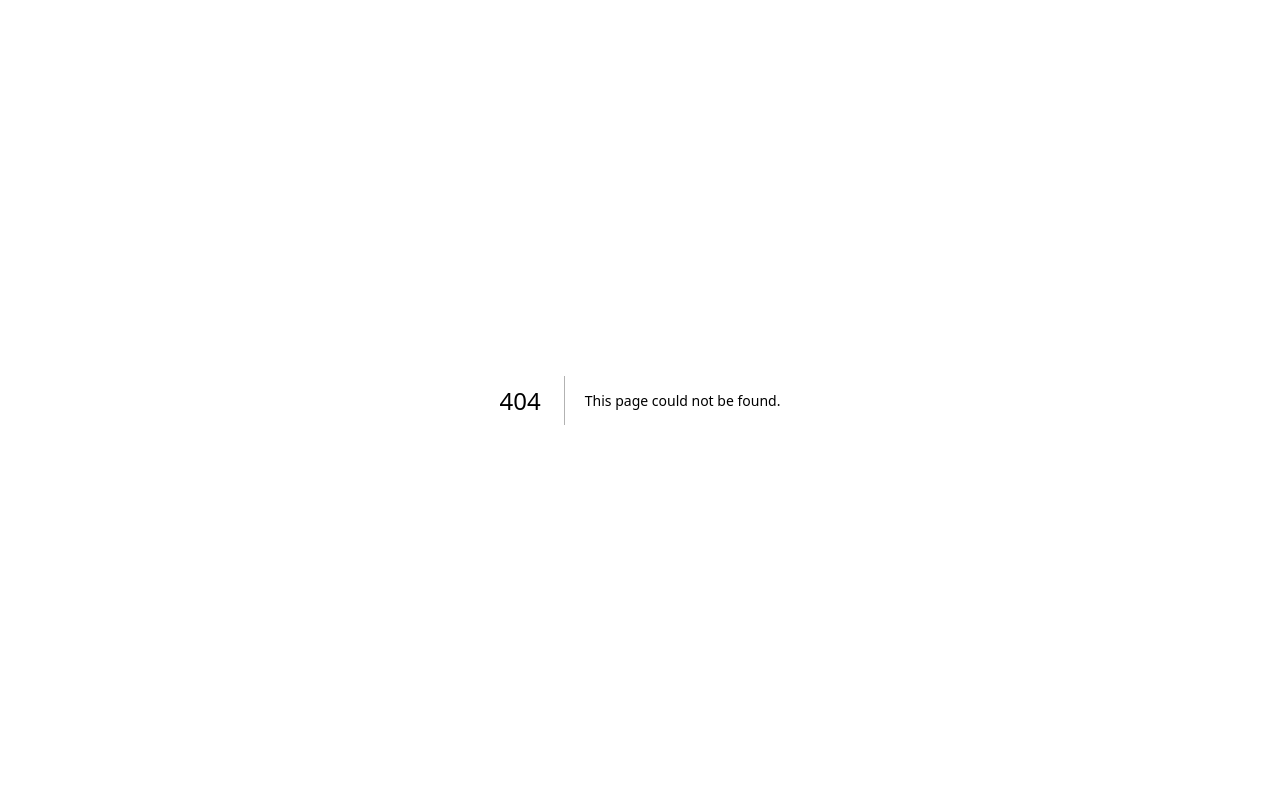
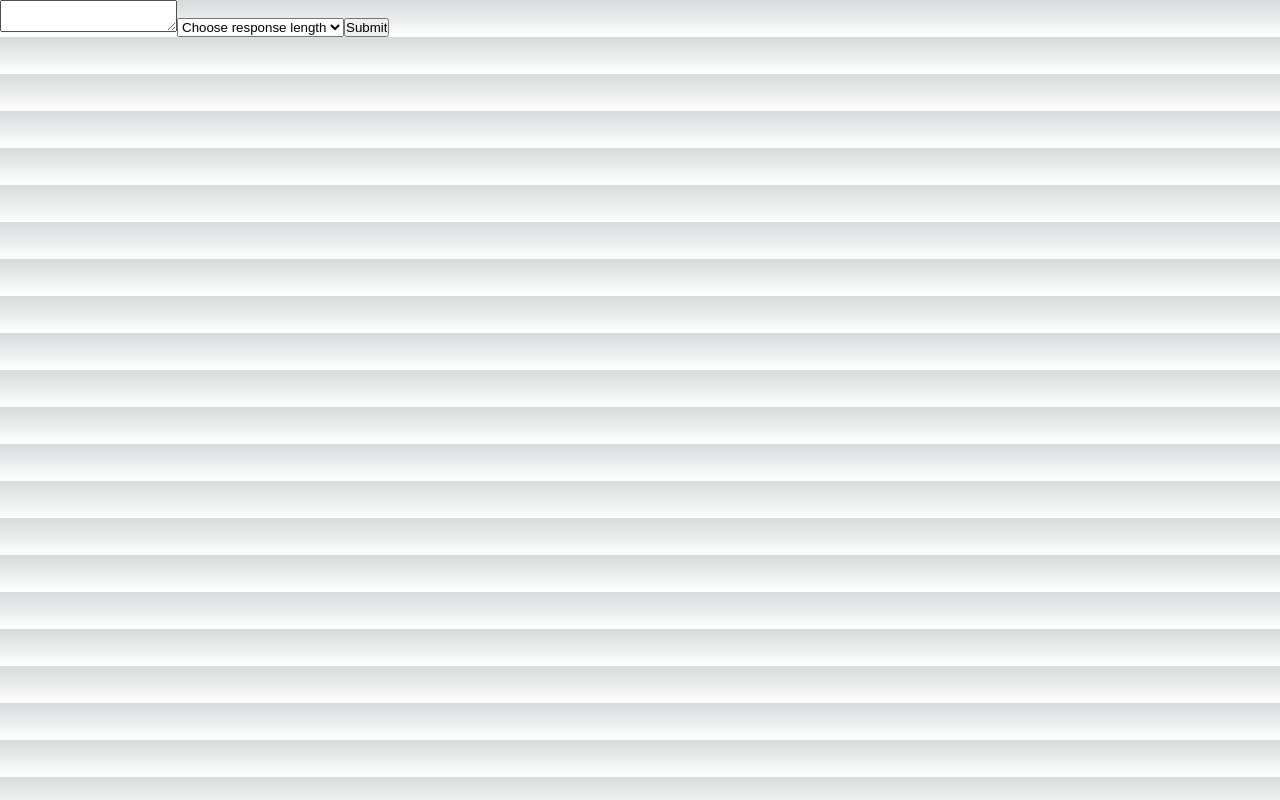
Before and after one commit to code-in-color/fluffy-palm-tree, a Next.js app: page /prompt in a window 1280 px wide. Before the commit this address had no page. Built offline with nearby package versions, Linux system fonts and the light colour scheme.

Commit message:
Scaffold out basic page to call completion API route

```diff
--- /dev/null
+++ b/src/app/prompt/page.tsx
@@ -0,0 +1,25 @@
+"use client"
+
+import { useForm, useWatch } from "react-hook-form"
+
+export default function Prompt() {
+  const { register, handleSubmit, formState, watch } = useForm()
+
+  return (
+    <>
+      <form onSubmit={handleSubmit((data) => console.log(data))}>
+        <textarea {...(register("prompt"), { required: true, type: "text" })} />
+        {formState.errors.prompt && <p>A prompt must be specified.</p>}
+
+        <select {...register("content_size")}>
+          <option>Choose response length</option>
+          <option value="100">Short</option>
+          <option value="300">Medium</option>
+          <option value="600">Long</option>
+        </select>
+        <input type="submit" />
+      </form>
+      {/* <pre>{JSON.stringify(watch(), null, 2)}</pre> */}
+    </>
+  )
+}
```
